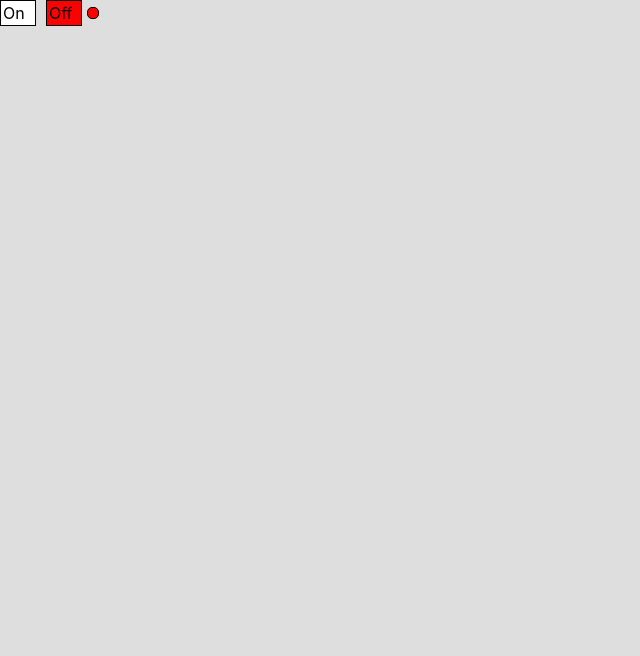
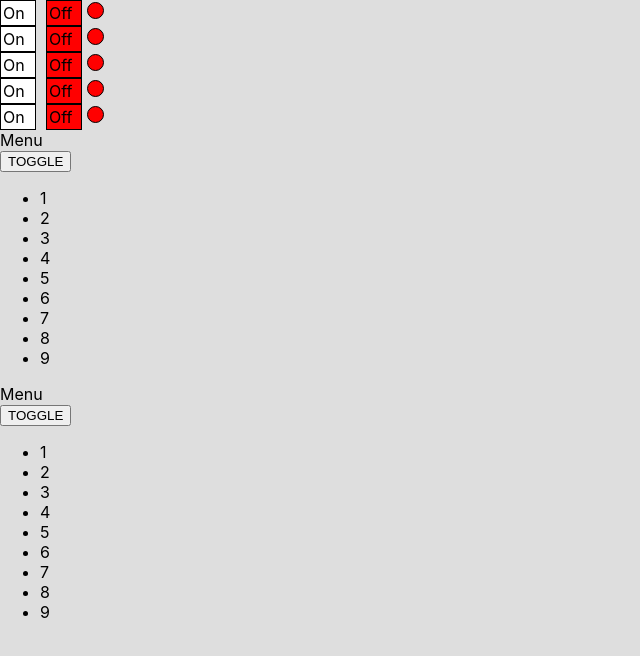
Before and after one commit to SlavaShensev/lessons-kabzda, a React (Create React App) app: page / in a window 1280 px wide. Shown: the top 656 px of the page, without its empty margins (0-640 px from the left). Built offline with nearby package versions, Linux system fonts and the light colour scheme.

Commit message:
'add_uncontrolled-accordion_add_local-state'

```diff
--- a/src/App.tsx
+++ b/src/App.tsx
@@ -4,12 +4,20 @@ import Accordion from "./components/component/Accordion/Accordion";
 import AppTitle from "./components/component/AppTitle";
 import Rating from "./components/component/Rating/Rating";
 import OnOff from "./components/component/OnOff/OnOff";
+import UncontrolledAccordion
+    from "./components/component/UncontrolledAccordion/UncontrolledAccordion";
 
 
 function App() {
     return (
         <div className='App'>
             <OnOff/>
+            <OnOff/>
+            <OnOff/>
+            <OnOff/>
+            <OnOff/>
+            <UncontrolledAccordion slogan={'Menu'}/>
+            <UncontrolledAccordion slogan={'Menu'}/>
         </div>
     );
 }
--- a/src/components/component/OnOff/OnOff.tsx
+++ b/src/components/component/OnOff/OnOff.tsx
@@ -5,9 +5,7 @@ type PropsType = {
 }
 
 function OnOff(props: PropsType) {
-    let on = false
-
-    useState
+    let [on, setOn] = useState(false)
 
     const onStyle = {
         width: '30px',
@@ -16,6 +14,7 @@ function OnOff(props: PropsType) {
         display: 'inline-block',
         padding: '2px',
         backgroundColor: on ? 'green' : 'white',
+        cursor: 'pointer',
     }
     const offStyle = {
         width: '30px',
@@ -25,25 +24,27 @@ function OnOff(props: PropsType) {
         marginLeft: '10px',
         padding: '2px',
         backgroundColor: on ? 'white' : 'red',
+        cursor: 'pointer',
     }
     const indicatorStyle = {
-        width: '10px',
-        height: '10px',
-        borderRadius: '5px',
+        width: '15px',
+        height: '15px',
+        borderRadius: '10px',
         border: '1px solid black',
         display: 'inline-block',
         marginLeft: '5px',
         backgroundColor: on ? 'green' : 'red',
+        cursor: 'pointer',
     }
 
     return <div>
         <div style={onStyle} onClick={() => {
-            on = true
+           setOn(true)
             console.log(on)
         }}>On
         </div>
         <div style={offStyle} onClick={() => {
-            on = false
+            setOn(false)
             console.log(on)
         }}>Off
         </div>
--- /dev/null
+++ b/src/components/component/UncontrolledAccordion/UncontrolledAccordion.tsx
@@ -0,0 +1,53 @@
+import React, {useState} from 'react';
+
+type AccordionPropsType = {
+    slogan?: string
+    collapsed?: boolean
+}
+
+function UncontrolledAccordion(props: AccordionPropsType) {
+    let [on, setOn] = useState(false)
+    return (
+        <div className='Accordion'>
+            <AccordionTitle slogan={props.slogan}/>
+            <button onClick={() => {
+                setOn(!on)
+            }}>TOGGLE
+            </button>
+            {!on && <AccordionBody/>}
+        </div>
+    )
+}
+
+type AccordionTitle = {
+    slogan?: string
+}
+const AccordionTitle = (props: AccordionTitle) => {
+    return (
+        <div>
+            {props.slogan}
+        </div>
+    )
+}
+type AccordionBody = {
+    slogan: string
+}
+const AccordionBody = () => {
+    return (
+        <div>
+            <ul>
+                <li>1</li>
+                <li>2</li>
+                <li>3</li>
+                <li>4</li>
+                <li>5</li>
+                <li>6</li>
+                <li>7</li>
+                <li>8</li>
+                <li>9</li>
+            </ul>
+        </div>
+    )
+}
+
+export default UncontrolledAccordion;
```
Also changed, not shown: 1 other file (tests, documents, lock files or other folders).
